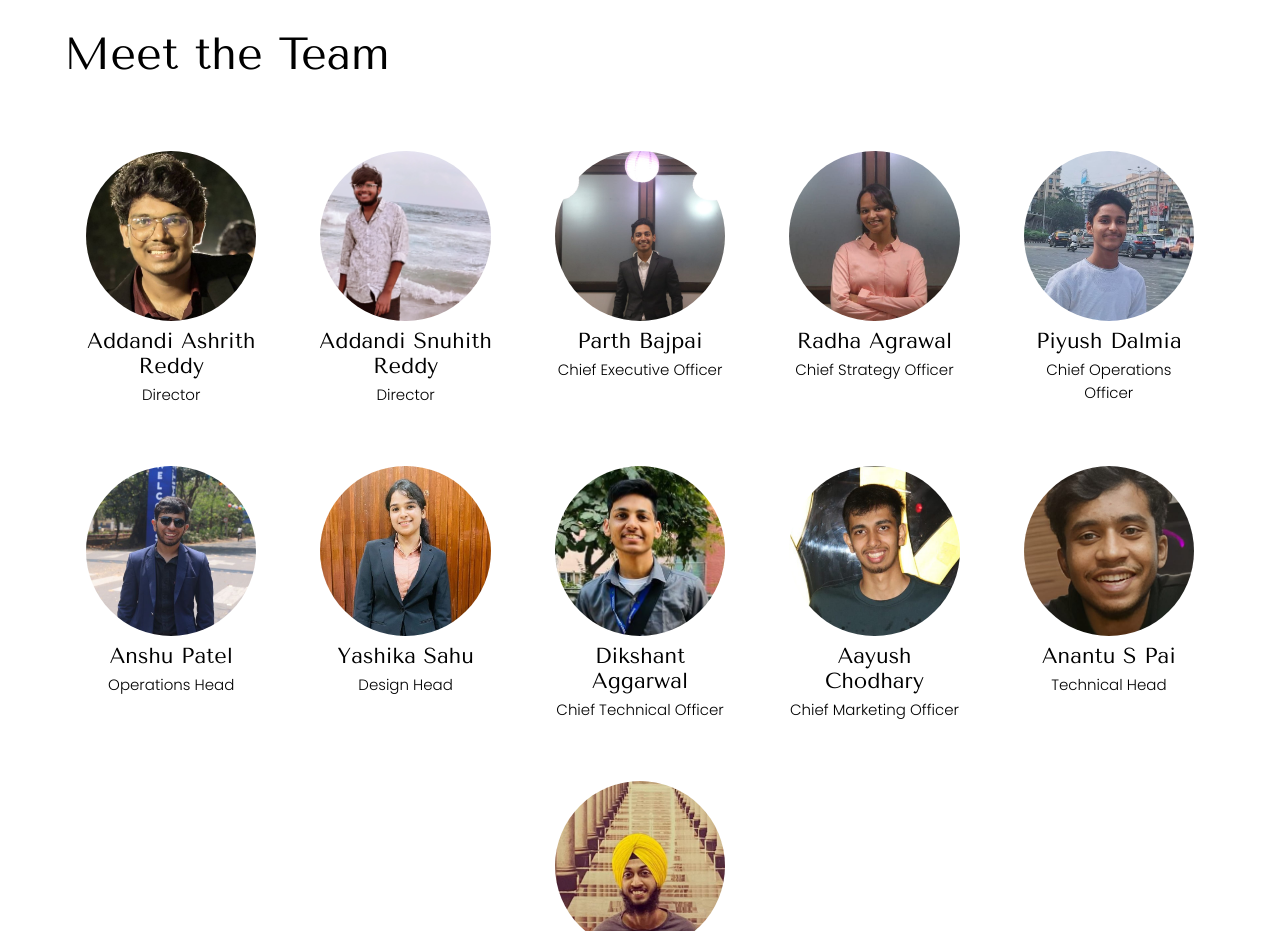
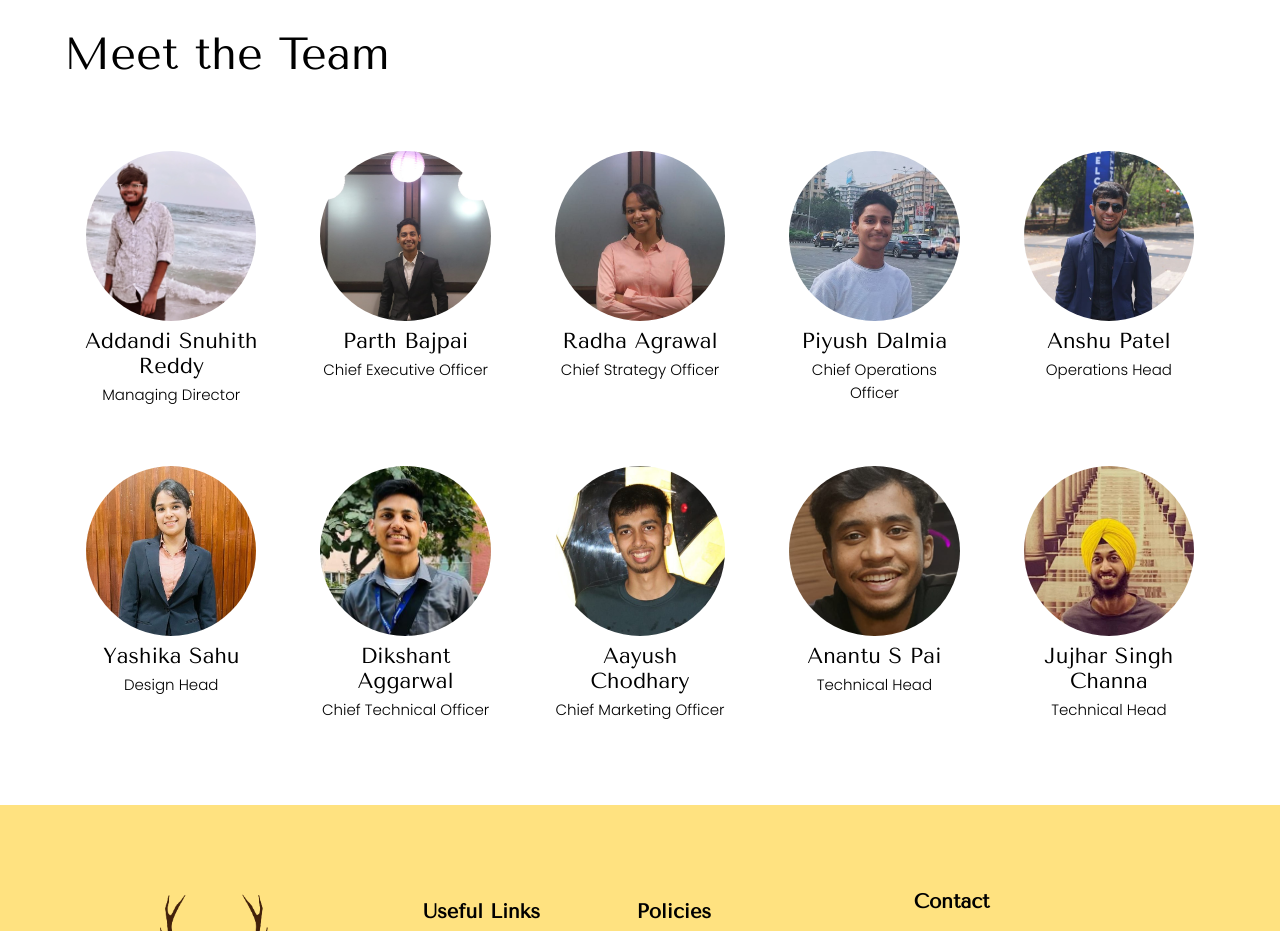
Before and after one commit to Insti-Buzz/website-client, a React (Create React App) app: page /about in a window 1280 px wide. Shown: the part 2320-3251 px from the top of the page. Built offline with nearby package versions, Linux system fonts and the light colour scheme.

Commit message:
Update team member details in AboutUs component
Removed Ashrith from the team section and updated Snuhith's title.

```diff
--- a/src/components/AboutUs.js
+++ b/src/components/AboutUs.js
@@ -1,7 +1,6 @@
 import React, { useEffect } from "react";
 import "../css/AboutUs.css";
 import ourStory from "../assets/About us/ourStory.svg";
-import ashrith from "../assets/ashrith.jpg";
 import snuhith from "../assets/snuhith.jpg";
 import anshu from "../assets/anshu.jpg";
 import yashika from "../assets/yashiika.jpg";
@@ -213,14 +212,9 @@ function AboutUs() {
           <h2>Meet the Team</h2>
           <div class="about-team-grid">
             <div class="about-team-member-card">
-              <img src={ashrith} alt="Addandi Ashrith Reddy: Director" />
-              <h2>Addandi Ashrith Reddy</h2>
-              <h3>Director</h3>
-            </div>
-            <div class="about-team-member-card">
-              <img src={snuhith} alt="Addandi Snuhith Reddy: Director" />
+              <img src={snuhith} alt="Addandi Snuhith Reddy:Managing Director" />
               <h2>Addandi Snuhith Reddy</h2>
-              <h3>Director</h3>
+              <h3>Managing Director</h3>
             </div>
             <div class="about-team-member-card">
               <img src={parth} alt="Parth Bajpai: Chief Executive Officer" />
```
